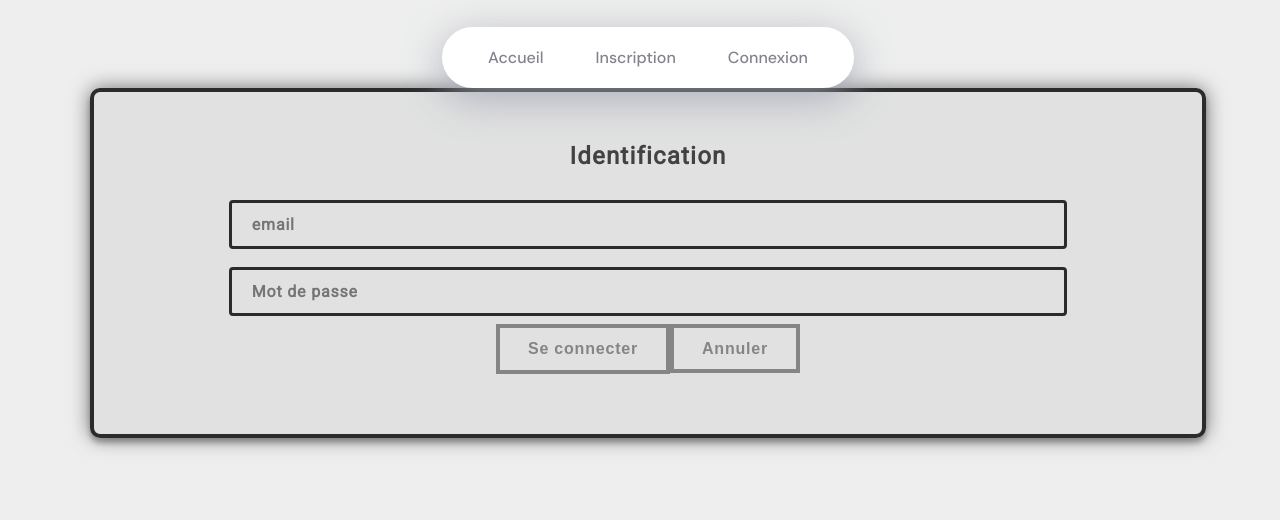
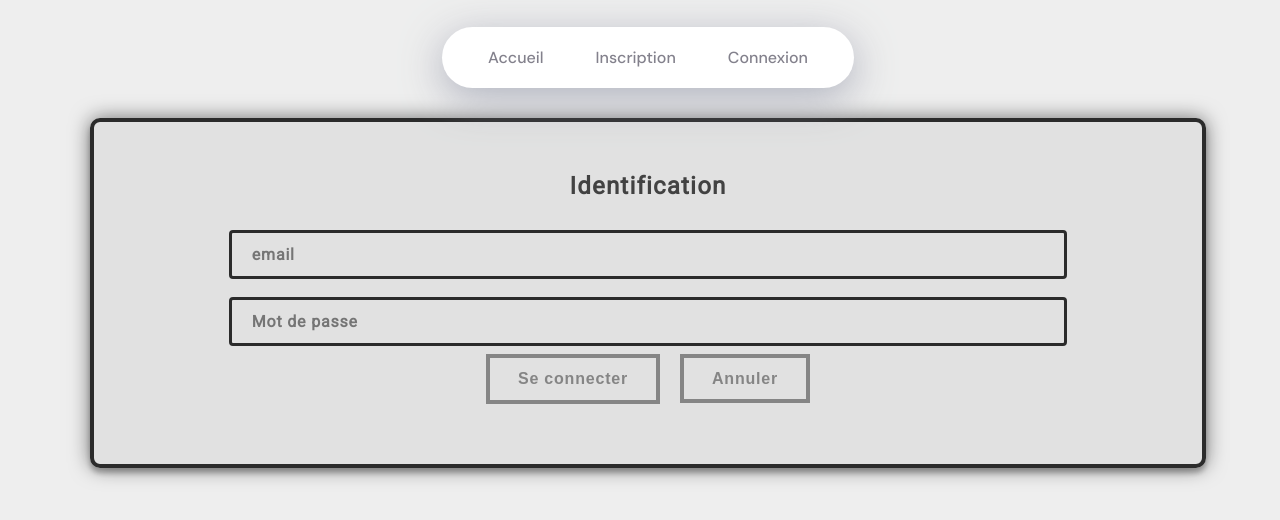
Before and after one commit to celbax95/CFA_CommercialWebsite, a React app in the folder front-react/: page /login in a window 1280 px wide. Shown: the part 98-618 px from the top of the page. Built offline with nearby package versions, Linux system fonts and the light colour scheme; no server answers.

Commit message:
Fonctionnel - Le design des formulaires d'inscription / connexion sont terminés

```diff
--- a/front-react/src/screen/Editor.css
+++ b/front-react/src/screen/Editor.css
@@ -9,14 +9,12 @@ form {
     border: 4px solid #2b2b2b;
     border-radius: 10px;
     margin: auto;
+    margin-top: 30px;
 }
-
-/* .connexionForm {
-
-} */
 
 .close {
     text-decoration: none;
+    margin-left: 20px;
 }
 
 input[type="email"], input[type="password"], input[type="text"] {
```
